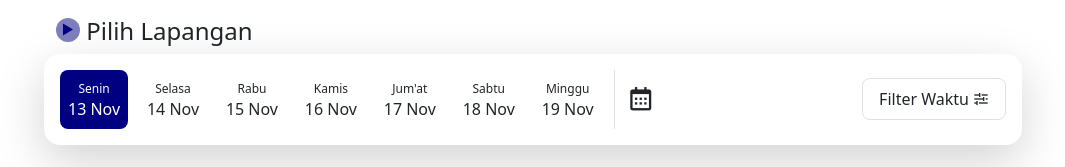
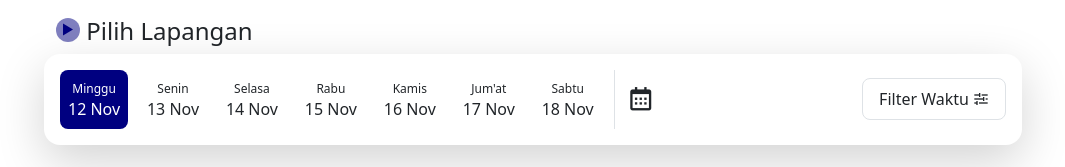
Before and after one commit to M-Ainurridho/booking-online-lapangan, a Vue app in the folder client/: page /v/1/1 in a window 1280 px wide. Shown: the part 1122-1289 px from the top of the page, without its empty margins (107-1172 px from the left). Built offline with nearby package versions, Linux system fonts and the light colour scheme.

Commit message:
mengatur jadwal dinamis dan bg-navy kalau diklik

```diff
--- a/client/package.json
+++ b/client/package.json
@@ -3,7 +3,7 @@
   "version": "0.0.0",
   "private": true,
   "scripts": {
-    "dev": "vite",
+    "client": "vite",
     "build": "vite build",
     "preview": "vite preview"
   },
--- a/client/src/utils/date.js
+++ b/client/src/utils/date.js
@@ -1,8 +1,3 @@
-const ul = document.querySelector("ul");
-const now = Date.now();
-const week = now + 1000 * 60 * 60 * 24 * 7;
-const dates = [];
-
 const getDay = (day) => {
    const days = ["Senin", "Selasa", "Rabu", "Kamis", "Jum'at", "Sabtu", "Minggu"];
    switch (day) {
@@ -39,9 +34,17 @@ const getDay = (day) => {
    return day;
 };
 
-for (let i = now; i < week; i += 1000 * 60 * 60 * 24) {
-   const date = new Date(i).toDateString().split(" ");
-   let day = getDay(date[0]);
+export const dates = () => {
+   const jadwal = [];
+   const now = Date.now();
+   const week = now + 1000 * 60 * 60 * 24 * 7;
 
-   dates.push(`${day}, ${date[2]} ${date[1]} ${date[3]}`);
-}
+   for (let i = now; i < week; i += 1000 * 60 * 60 * 24) {
+      const date = new Date(i).toDateString().split(" ");
+      let day = getDay(date[0]);
+
+      jadwal.push([day, `${date[2]} ${date[1]}`]);
+   }
+
+   return jadwal;
+};
--- a/client/src/views/guest/DetailVenue.vue
+++ b/client/src/views/guest/DetailVenue.vue
@@ -80,33 +80,9 @@
                   <div class="col-12 bg-white shadow-lg rounded-4 p-3">
                      <div class="row">
                         <div class="col-7 d-flex justify-content-between">
-                           <div class="bg-navy booking-date p-2 pt-1 rounded-3 text-white">
-                              <h6 class="lead fs-xs text-center">Senin</h6>
-                              <span>13 Nov</span>
-                           </div>
-                           <div class="booking-date p-2 pt-1 rounded-3">
-                              <h6 class="lead fs-xs text-center">Selasa</h6>
-                              <span>14 Nov</span>
-                           </div>
-                           <div class="booking-date p-2 pt-1 rounded-3">
-                              <h6 class="lead fs-xs text-center">Rabu</h6>
-                              <span>15 Nov</span>
-                           </div>
-                           <div class="booking-date p-2 pt-1 rounded-3">
-                              <h6 class="lead fs-xs text-center">Kamis</h6>
-                              <span>16 Nov</span>
-                           </div>
-                           <div class="booking-date p-2 pt-1 rounded-3">
-                              <h6 class="lead fs-xs text-center">Jum'at</h6>
-                              <span>17 Nov</span>
-                           </div>
-                           <div class="booking-date p-2 pt-1 rounded-3">
-                              <h6 class="lead fs-xs text-center">Sabtu</h6>
-                              <span>18 Nov</span>
-                           </div>
-                           <div class="booking-date p-2 pt-1 rounded-3">
-                              <h6 class="lead fs-xs text-center">Minggu</h6>
-                              <span>19 Nov</span>
+                           <div ref="jadwal" v-for="(date, index) in jadwal" :key="index" class="booking-date p-2 pt-1 rounded-3" @click="currentlySchedule(index)">
+                              <h6 class="lead fs-xs text-center">{{ date[0] }}</h6>
+                              <span>{{ date[1] }}</span>
                            </div>
                         </div>
                         <div class="col-5 d-flex align-items-center justify-content-between border-start">
@@ -163,6 +139,7 @@ import GuestLayout from "../../layouts/GuestLayout.vue";
 import BreadCrumbs from "./components/BreadCrumbs.vue";
 import { RouterLink } from "vue-router";
 import venues from "../../utils/data";
+import { dates } from "../../utils/date";
 
 export default {
    name: "Detail Venue",
@@ -170,11 +147,26 @@ export default {
    data() {
       return {
          venue: null,
+         jadwal: [],
+         dropdown: false,
       };
    },
    created() {
+      this.jadwal = dates();
       const { id } = this.$route.params;
       this.venue = venues.find((v) => v.id == id);
+   },
+   mounted() {
+      this.$refs.jadwal[0].classList.add("bg-navy", "text-white");
+   },
+   methods: {
+      currentlySchedule(index) {
+         const schedules = this.$refs.jadwal;
+         for (let i = 0; i < schedules.length; i++) {
+            schedules[i].classList.remove("bg-navy", "text-white");
+         }
+         this.$refs.jadwal[index].classList.add("bg-navy", "text-white");
+      },
    },
 };
 </script>
@@ -201,6 +193,10 @@ sub {
    transform: translateY(-4px);
 }
 
+.booking-date {
+   cursor: pointer;
+}
+
 .booking-date h6 {
    transform: translateY(8px);
 }
```
